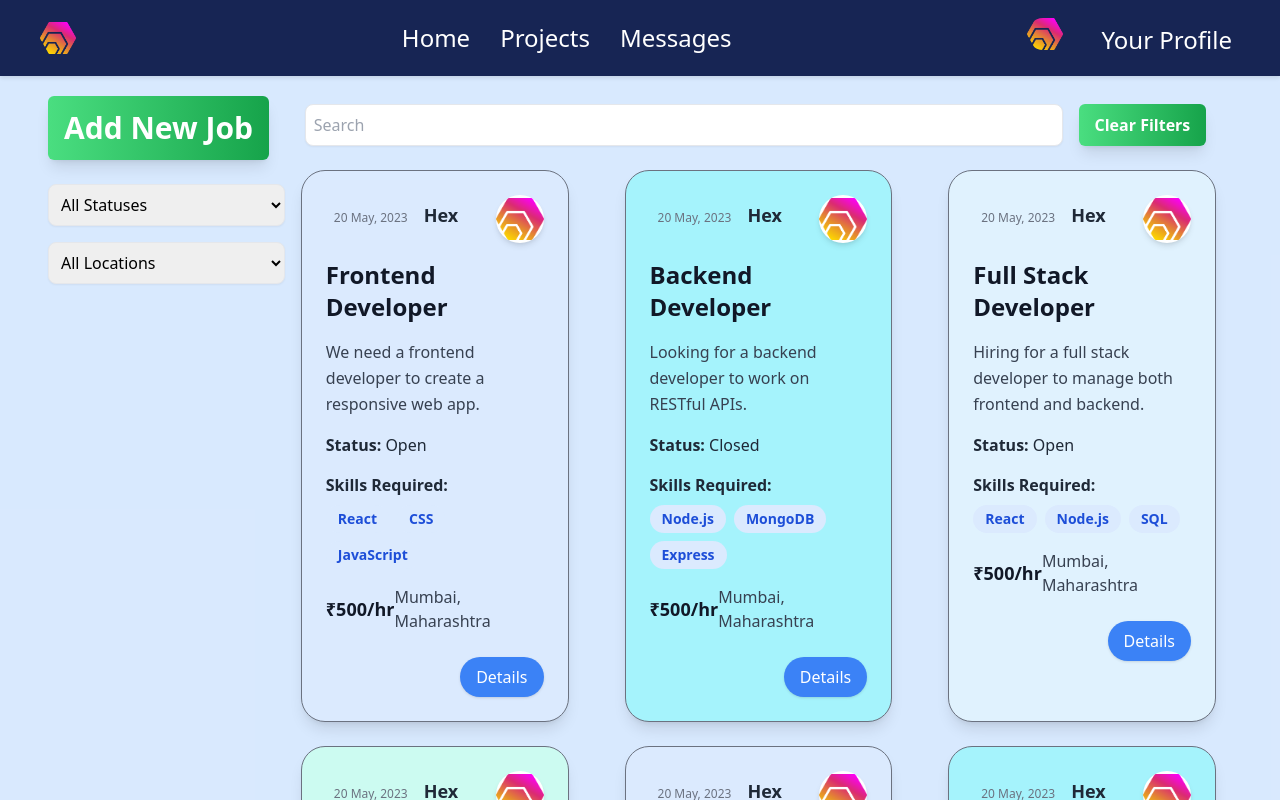
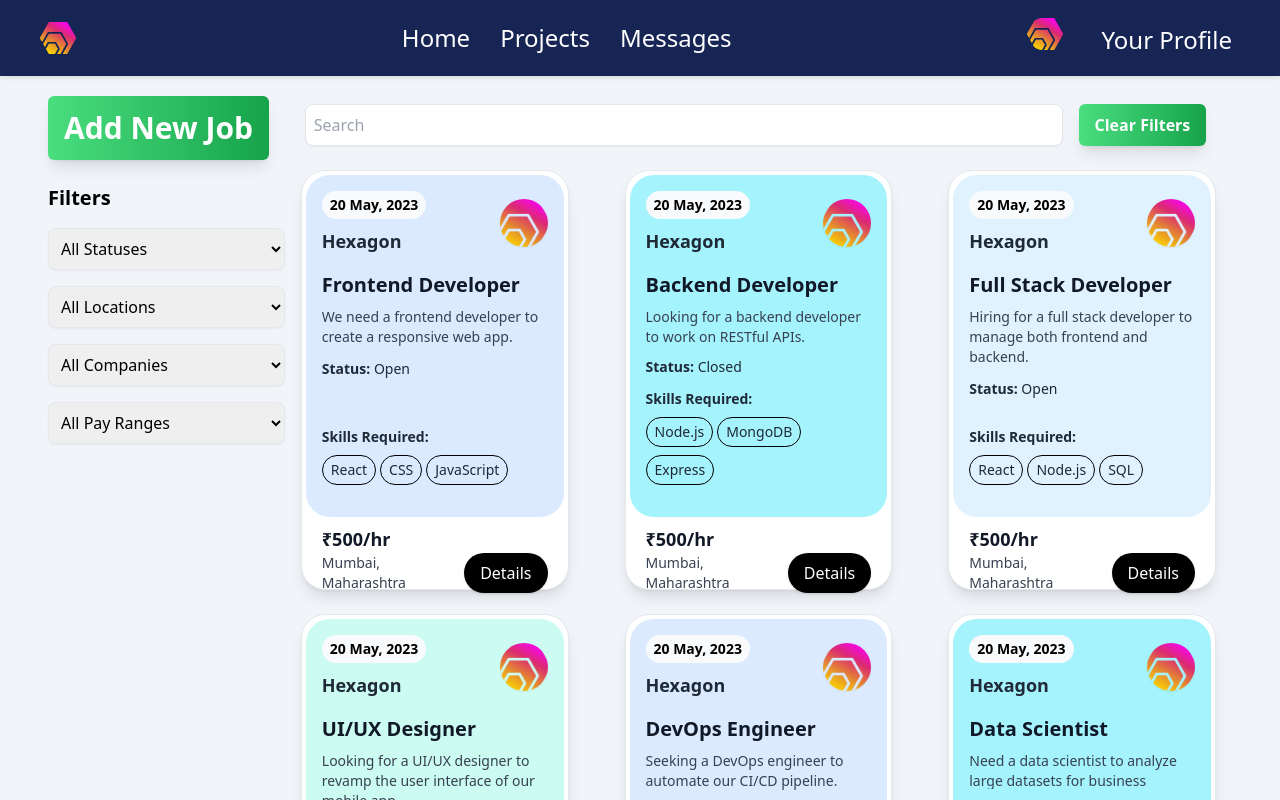
Before and after one commit to adiawaskar/FreelanceHub, a React (Create React App) app in the folder frontend/: page /home in a window 1280 px wide. Shown: the top 800 px of the page. Built offline with nearby package versions, Linux system fonts and the light colour scheme.

Commit message:
Improvements?

```diff
--- a/frontend/src/components/Home/JobEntry.js
+++ b/frontend/src/components/Home/JobEntry.js
@@ -1,7 +1,7 @@
 import React, { useState } from "react";
 import JobDetails from "./JobDetails/JobDetails";
 
-function JobPosting({
+function JobEntry({
   color,
   jobCompany,
   jobLogo,
@@ -13,17 +13,22 @@ function JobPosting({
   jobPay,
   jobLocation,
 }) {
-  const [showDetails,setShowDetails]=useState(false);
+  const [showDetails, setShowDetails] = useState(false);
 
   return (
-    <div className={`relative border border-gray-500 rounded-3xl shadow-lg p-6 mx-4 ${color} hover:shadow-2xl hover: transition-shadow`}>
-      {/* Top Section: Date, Company, Logo */}
+  <>
+    <div
+      className={`relative border border-gray-200 rounded-3xl bg-white shadow-lg p-1 mx-4 transition-all duration-700 hover:shadow-2xl hover:scale-110`}
+      style={{ height: '420px', maxHeight: '420px' }}
+    >
+      <div className={`mx-0 rounded-3xl ${color} p-4 h-5/6 flex flex-col`}>
+        {/* Top Section */}
         <div className="flex justify-between items-center mb-4">
           <div>
-        <h4 className="text-xs text-gray-500 rounded-lg px-2 py-1 mb-2 inline-block">
+            <h4 className="text-sm rounded-full font-semibold px-2 py-1 mb-2 inline-block bg-slate-50">
               {jobDate}
             </h4>
-        <h4 className="text-lg font-semibold text-gray-800 rounded-lg px-2 py-1 mb-2 inline-block">
+            <h4 className="text-lg font-semibold text-gray-800">
               {jobCompany}
             </h4>
           </div>
@@ -31,50 +36,58 @@ function JobPosting({
             <img
               src={jobLogo}
               alt={`${jobCompany} logo`}
-        className="h-12 w-12 object-contain rounded-full shadow-md bg-white"
+              className="h-12 w-12 object-cover rounded-full shadow-sm"
             />
           )}
         </div>
 
-    {/* Job Title and Description */}
-    <h2 className="text-2xl font-bold text-gray-900 mb-4">{jobTitle}</h2>
-    <p className="text-gray-700 mb-4 leading-relaxed">{jobDescription}</p>
-    <p className="text-gray-800 mb-4">
+        {/* Title and Description */}
+        <h2 className="text-xl font-bold text-gray-900 mb-2">{jobTitle}</h2>
+        <p className="text-gray-700 mb-3 text-sm overflow-hidden" style={{ maxHeight: '60px' }}>
+          {jobDescription}
+        </p>
+        <p className="text-gray-800 mb-3 text-sm">
           <strong>Status:</strong> {jobStatus}
         </p>
 
+        {/* Space Filler */}
+        <div className="flex-grow"></div>
+
         {/* Skills Required */}
         <div className="mb-4">
-    <strong className="block text-gray-800 mb-2">Skills Required:</strong>
-    <div className="flex flex-wrap gap-2">
+          <strong className="block text-gray-800 mb-1 text-sm">Skills Required:</strong>
+          <div className="flex flex-wrap gap-1 text-xs">
             {jobSkillsRequired.map((skill, index) => (
-        <span
-            key={index}
-            className="inline-block bg-blue-100 text-blue-700 rounded-full px-3 py-1 text-sm font-semibold"
-        >
+              <span key={index} className="text-sm inline-block border border-black mt-1 text-gray-800 rounded-full px-2 py-1">
                 {skill}
               </span>
             ))}
           </div>
         </div>
+      </div>
 
-    {/* Pay and Location */}
-    <div className="flex justify-between items-center mb-6">
+      {/* Bottom Section */}
+      <div className="flex justify-between items-end px-4 pb-4 mt-2">
+        <section className="flex flex-col">
           <h3 className="text-lg font-semibold text-gray-900">
             &#8377;{jobPay}/hr
           </h3>
-    <p className="text-gray-700">{jobLocation}</p>
-    </div>
+          <p className="text-gray-700 text-sm">{jobLocation}</p>
+        </section>
 
-    {/* Details Button */}
-    <div className="text-right">
-    <button onClick={()=>{setShowDetails(true)}} className="bg-blue-500 text-white px-4 py-2 rounded-full shadow hover:bg-blue-600 transition duration-300 ease-in-out transform hover:scale-105">
+        <section className="text-right">
+          <button
+            onClick={() => { setShowDetails(!showDetails); }}
+            className="bg-black text-white px-4 py-2 rounded-full shadow hover:bg-slate-800 transition duration-200 ease-in-out transform hover:scale-105"
+          >
             Details
           </button>
-    {showDetails&&<JobDetails/>}
+        </section>
       </div>
     </div>
+    {showDetails && <JobDetails />}
+    </>
   );
 }
 
-export default JobPosting;
+export default JobEntry;
--- a/frontend/src/components/Home/Jobs.js
+++ b/frontend/src/components/Home/Jobs.js
@@ -1,10 +1,10 @@
 import React, { useState } from "react";
 import { Link } from 'react-router-dom';
-import JobPosting from "./JobEntry";
+import JobEntry from './JobEntry';
 import test from "./logo.png";
 import jobPostings from "./jobPostings";
 import Navbar from './Navbar';
-// import JobPostingForm from "./job-posting/JobPostingForm";
+
 function Jobs() {
   // Pagination state
   const [currentPage, setCurrentPage] = useState(1);
@@ -14,13 +14,21 @@ function Jobs() {
   const [searchTerm, setSearchTerm] = useState("");
   const [selectedStatus, setSelectedStatus] = useState("All");
   const [selectedLocation, setSelectedLocation] = useState("All");
+  const [selectedCompany, setSelectedCompany] = useState("All");
+  const [selectedPayRange, setSelectedPayRange] = useState("All");
 
   // Calculate the filtered jobs
   const filteredJobs = jobPostings.filter((job) => {
     const matchesSearchTerm = job.jobTitle.toLowerCase().includes(searchTerm.toLowerCase());
     const matchesStatus = selectedStatus === "All" || job.jobStatus === selectedStatus;
     const matchesLocation = selectedLocation === "All" || job.jobLocation === selectedLocation;
-    return matchesSearchTerm && matchesStatus && matchesLocation;
+    const matchesCompany = selectedCompany === "All" || job.jobCompany === selectedCompany;
+    const matchesPayRange = selectedPayRange === "All" || (
+      selectedPayRange === "Below 500" && job.jobPay < 500
+      || selectedPayRange === "500-1000" && job.jobPay >= 500 && job.jobPay <= 1000
+      || selectedPayRange === "Above 1000" && job.jobPay > 1000
+    );
+    return matchesSearchTerm && matchesStatus && matchesLocation && matchesCompany && matchesPayRange;
   });
 
   // Pagination calculations
@@ -39,15 +47,20 @@ function Jobs() {
   return (
     <>
       <Navbar />
-    <div className="p-12 mt-12 bg-blue-200 bg-opacity-60">
+      <div className="p-12 mt-12 bg-slate-100">
         <div className="flex">
-        <div className="w-1/5 flex flex-col items-start">
-          <button className="bg-gradient-to-r from-green-400 to-green-600 bg-  hover:from-green-500 hover:to-green-700 rounded-md p-2 px-4 text-white font-semibold h-16 text-3xl shadow-lg transition-transform transform hover:scale-105">
+          {/* Left Side: Filters and Add New Job Button */}
+          <div className="w-1/5 flex flex-col items-start space-y-6">
+            <button className="bg-gradient-to-r from-green-400 to-green-600 hover:from-blue-500 hover:to-blue-700 rounded-md p-2 px-4 text-white font-semibold h-16 text-3xl shadow-lg transition-transform transform hover:scale-105">
               <Link to="/form" className="text-white">
                 Add New Job
               </Link>
             </button>
-          <div className="mt-6 space-y-4 w-full">
+
+            {/* Filters */}
+            <div className="w-full">
+              <h2 className="text-xl font-semibold mb-4">Filters</h2>
+              <div className="space-y-4">
                 <select
                   className="border p-2 rounded-lg w-full shadow-sm focus:outline-none focus:ring-2 focus:ring-green-500"
                   value={selectedStatus}
@@ -67,8 +80,31 @@ function Jobs() {
                   <option value="Delhi, India">Delhi, India</option>
                   {/* Add more locations as needed */}
                 </select>
+                <select
+                  className="border p-2 rounded-lg w-full shadow-sm focus:outline-none focus:ring-2 focus:ring-green-500"
+                  value={selectedCompany}
+                  onChange={(e) => setSelectedCompany(e.target.value)}
+                >
+                  <option value="All">All Companies</option>
+                  <option value="Hex">Hex</option>
+                  <option value="TechCorp">TechCorp</option>
+                  {/* Add more companies as needed */}
+                </select>
+                <select
+                  className="border p-2 rounded-lg w-full shadow-sm focus:outline-none focus:ring-2 focus:ring-green-500"
+                  value={selectedPayRange}
+                  onChange={(e) => setSelectedPayRange(e.target.value)}
+                >
+                  <option value="All">All Pay Ranges</option>
+                  <option value="Below 500">Below &#8377;500/hr</option>
+                  <option value="500-1000">&#8377;500/hr - &#8377;1000/hr</option>
+                  <option value="Above 1000">Above &#8377;1000/hr</option>
+                </select>
               </div>
             </div>
+          </div>
+
+          {/* Right Side: Job Listings */}
           <div className="w-4/5 flex flex-col">
             <div className="flex mb-4">
               <input
@@ -78,38 +114,39 @@ function Jobs() {
                 onChange={(e) => setSearchTerm(e.target.value)}
               />
               <button
-              className="bg-gradient-to-r from-green-400 to-green-600 hover:from-green-500 hover:to-green-700 rounded-md m-2 p-2 px-4 text-white font-semibold shadow-lg transition-transform transform hover:scale-105"
+                className="bg-gradient-to-r from-green-400 to-green-600 hover:from-blue-500 hover:to-blue-700 text-white font-semibold rounded-md m-2 p-2 px-4 shadow-lg transition-transform transform hover:scale-105"
                 onClick={() => {
                   setSearchTerm("");
                   setSelectedStatus("All");
                   setSelectedLocation("All");
+                  setSelectedCompany("All");
+                  setSelectedPayRange("All");
                 }}
               >
                 Clear Filters
               </button>
             </div>
-          <div className="grid grid-cols-1 sm:grid-cols-2 lg:grid-cols-3 gap-6">
+
+            {/* Job Postings Grid */}
+            <div className="grid sm:grid-cols-2 lg:grid-cols-3 gap-6 grid-cols-[repeat(auto-fill,minmax(300px,1fr))]">
               {currentJobs.map((job, index) => (
-                // <Link to={`/project/${index}`} key={index}>
-                    <JobPosting
+                <JobEntry
+                  key={index}
                   jobDate={"20 May, 2023"}
                   jobTitle={job.jobTitle}
                   jobDescription={job.jobDescription}
                   jobStatus={job.jobStatus}
-                    jobVisibility={job.jobVisibility}
                   jobSkillsRequired={job.jobSkillsRequired}
-                    proposals={job.proposals}
-                    jobPay={500}
-                    jobLocation={"Mumbai, Maharashtra"}
-                    jobCompany={"Hex"}
+                  jobPay={job.jobPay|| '500'}
+                  jobLocation={job.jobLocation||'Mumbai, Maharashtra'}
+                  jobCompany={job.jobCompany||'Hexagon'}
                   jobLogo={test}
                   color={cardColors[index % cardColors.length]}
                 />
-                // </Link>
               ))}
             </div>
 
-          {/* Simplified Pagination Controls */}
+            {/* Pagination Controls */}
             <div className="flex justify-center mt-6">
               {Array.from({ length: totalPages }).map((_, index) => (
                 <button
--- a/frontend/src/components/Home/ProjectDetails.js
+++ /dev/null
@@ -1,126 +0,0 @@
-import React from 'react';
-import { useParams, Link } from 'react-router-dom';
-import jobPostings from './jobPostings';
-import { ArrowLeft, DollarSign, MapPin, Building, Calendar, Users, Clock, Tag, FileText } from 'lucide-react';
-
-const ProjectDetails = () => {
-  const { id } = useParams();
-  const job = jobPostings[id];
-
-  if (!job) {
-    return (
-      <div className="pt-24 px-4 max-w-4xl mx-auto">
-        <Link to="/" className="text-blue-500 hover:underline flex items-center mb-4">
-          <ArrowLeft size={20} className="mr-2" /> Back to Jobs
-        </Link>
-        <div className="bg-red-100 border-l-4 border-red-500 text-red-700 p-4" role="alert">
-          <p className="font-bold">Error</p>
-          <p>Project not found. Please try another project or return to the job listings.</p>
-        </div>
-      </div>
-    );
-  }
-
-  return (
-    <div className="container mx-auto px-4 py-8 pt-24 max-w-4xl">
-      <Link to="/" className="text-blue-500 hover:underline flex items-center mb-4">
-        <ArrowLeft size={20} className="mr-2" /> Back to Jobs
-      </Link>
-
-      <div className="bg-white shadow-lg rounded-lg overflow-hidden">
-        <div className="p-6">
-          <h1 className="text-3xl font-bold mb-4 text-gray-800">{job.jobTitle}</h1>
-
-          <div className="flex flex-wrap items-center text-sm text-gray-600 mb-4">
-            <div className="flex items-center mr-4 mb-2">
-              <Building size={18} className="mr-2" />
-              <span>{job.jobCompany || "Company Name"}</span>
-            </div>
-            <div className="flex items-center mr-4 mb-2">
-              <MapPin size={18} className="mr-2" />
-              <span>{job.jobLocation || "Location"}</span>
-            </div>
-            <div className="flex items-center mr-4 mb-2">
-              <DollarSign size={18} className="mr-2" />
-              <span>₹{job.jobPay || "500"}/hr</span>
-            </div>
-            <div className="flex items-center mr-4 mb-2">
-              <Clock size={18} className="mr-2" />
-              <span>{job.jobDuration || "Duration"}</span>
-            </div>
-            <div className="flex items-center mb-2">
-              <Calendar size={18} className="mr-2" />
-              <span>{job.jobDate || "Posted on 20 May, 2023"}</span>
-            </div>
-          </div>
-
-          <div className="mb-6">
-            <h2 className="text-xl font-semibold mb-2 text-gray-700">Job Description</h2>
-            <p className="text-gray-600 leading-relaxed">{job.jobDescription}</p>
-          </div>
-
-          <div className="mb-6">
-            <h2 className="text-xl font-semibold mb-2 text-gray-700">Required Skills</h2>
-            <div className="flex flex-wrap gap-2">
-              {job.jobSkillsRequired?.map((skill, index) => (
-                <span key={index} className="bg-blue-100 text-blue-800 text-sm font-medium px-2.5 py-0.5 rounded">
-                  {skill}
-                </span>
-              ))}
-            </div>
-          </div>
-
-          <div className="mb-6">
-            <h2 className="text-xl font-semibold mb-2 text-gray-700">Job Status</h2>
-            <span className={`px-3 py-1 rounded-full text-sm font-semibold ${
-              job.jobStatus === 'Open' ? 'bg-green-100 text-green-800' : 'bg-red-100 text-red-800'
-            }`}>
-              {job.jobStatus}
-            </span>
-          </div>
-
-          <div className="mb-6">
-            <h2 className="text-xl font-semibold mb-2 text-gray-700">Proposals</h2>
-            <div className="bg-gray-50 rounded-lg p-4">
-              <div className="flex items-center">
-                <Users size={18} className="mr-2 text-gray-500" />
-                <span className="font-semibold text-gray-700">{job.proposals.length} Proposals Received</span>
-              </div>
-            </div>
-          </div>
-
-          <div className="mb-6">
-            <h2 className="text-xl font-semibold mb-2 text-gray-700">Attachments</h2>
-            <div className="flex flex-wrap gap-2">
-              {job.attachments?.map((attachment, index) => (
-                <div key={index} className="bg-gray-50 rounded-lg p-4">
-                  <FileText size={18} className="mr-2 text-gray-500" />
-                  <span className="font-semibold text-gray-700">{attachment.name}</span>
-                </div>
-              ))}
-            </div>
-          </div>
-
-          <div className="mb-6">
-            <h2 className="text-xl font-semibold mb-2 text-gray-700">Tags</h2>
-            <div className="flex flex-wrap gap-2">
-              {job.tags?.map((tag, index) => (
-                <span key={index} className="bg-blue-100 text-blue-800 text-sm font-medium px-2.5 py-0.5 rounded">
-                  {tag}
-                </span>
-              ))}
-            </div>
-          </div>
-        </div>
-
-        <div className="bg-gray-50 px-6 py-4">
-          <button className="bg-blue-500 hover:bg-blue-600 text-white font-bold py-2 px-4 rounded transition duration-300 ease-in-out transform hover:scale-105">
-            Apply for This Job
-          </button>
-        </div>
-      </div>
-    </div>
-  );
-};
-
-export default ProjectDetails;
```
Lines whose indentation alone changed are shown as unchanged.
